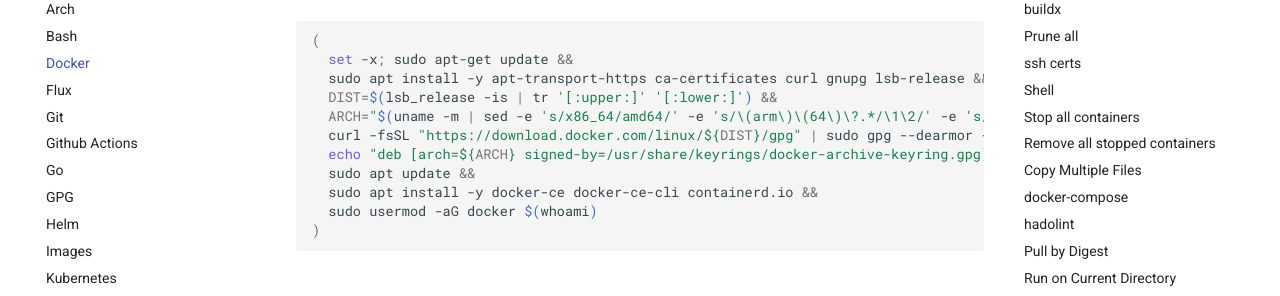
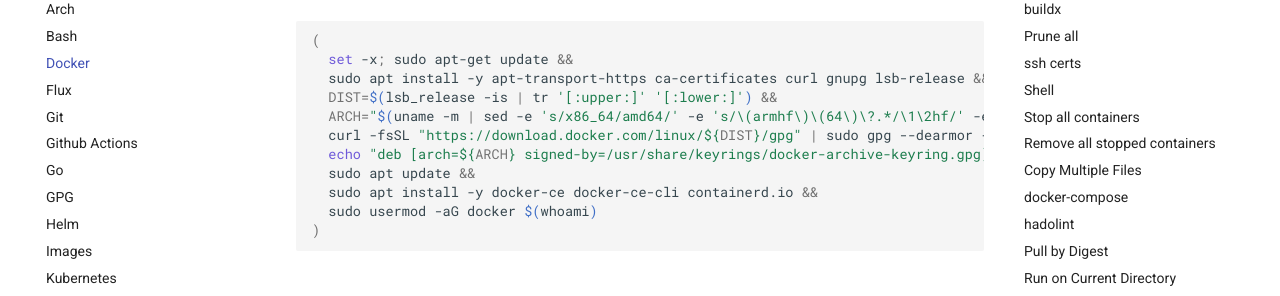
Before and after one commit to nicholaswilde/notes, an MkDocs documentation site: the page built from docs/docker.md, in a window 1280 px wide and 900 px high. Shown: the part 210-506 px from the top of the window. Built offline with MkDocs 1.6.1 and Material for MkDocs 9.7.7, drawn with Linux system fonts in a browser that asks for light colours; comment, search, counter and statistics services are not loaded.

Commit message:
Replaced arm with armhf
Signed-off-by: Nicholas Wilde <ncwilde43@gmail.com>

```diff
--- a/docs/docker.md
+++ b/docs/docker.md
@@ -7,7 +7,7 @@
   set -x; sudo apt-get update &&
   sudo apt install -y apt-transport-https ca-certificates curl gnupg lsb-release &&
   DIST=$(lsb_release -is | tr '[:upper:]' '[:lower:]') &&
-  ARCH="$(uname -m | sed -e 's/x86_64/amd64/' -e 's/\(arm\)\(64\)\?.*/\1\2/' -e 's/aarch64$/arm64/')" &&
+  ARCH="$(uname -m | sed -e 's/x86_64/amd64/' -e 's/\(armhf\)\(64\)\?.*/\1\2hf/' -e 's/aarch64$/arm64/')" &&
   curl -fsSL "https://download.docker.com/linux/${DIST}/gpg" | sudo gpg --dearmor -o /usr/share/keyrings/docker-archive-keyring.gpg &&
   echo "deb [arch=${ARCH} signed-by=/usr/share/keyrings/docker-archive-keyring.gpg] https://download.docker.com/linux/${DIST} $(lsb_release -cs) stable" | sudo tee /etc/apt/sources.list.d/docker.list > /dev/null
   sudo apt update &&
```
